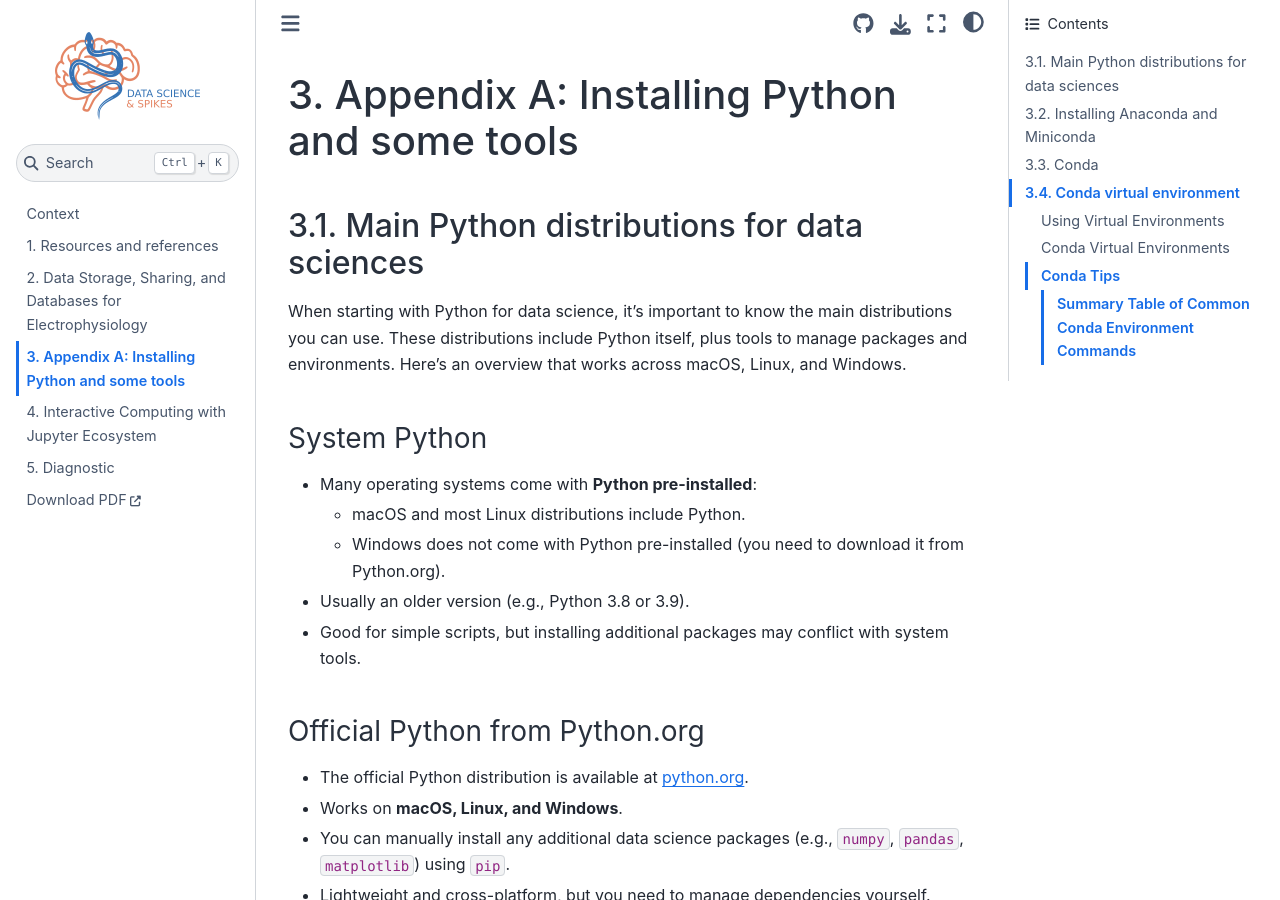
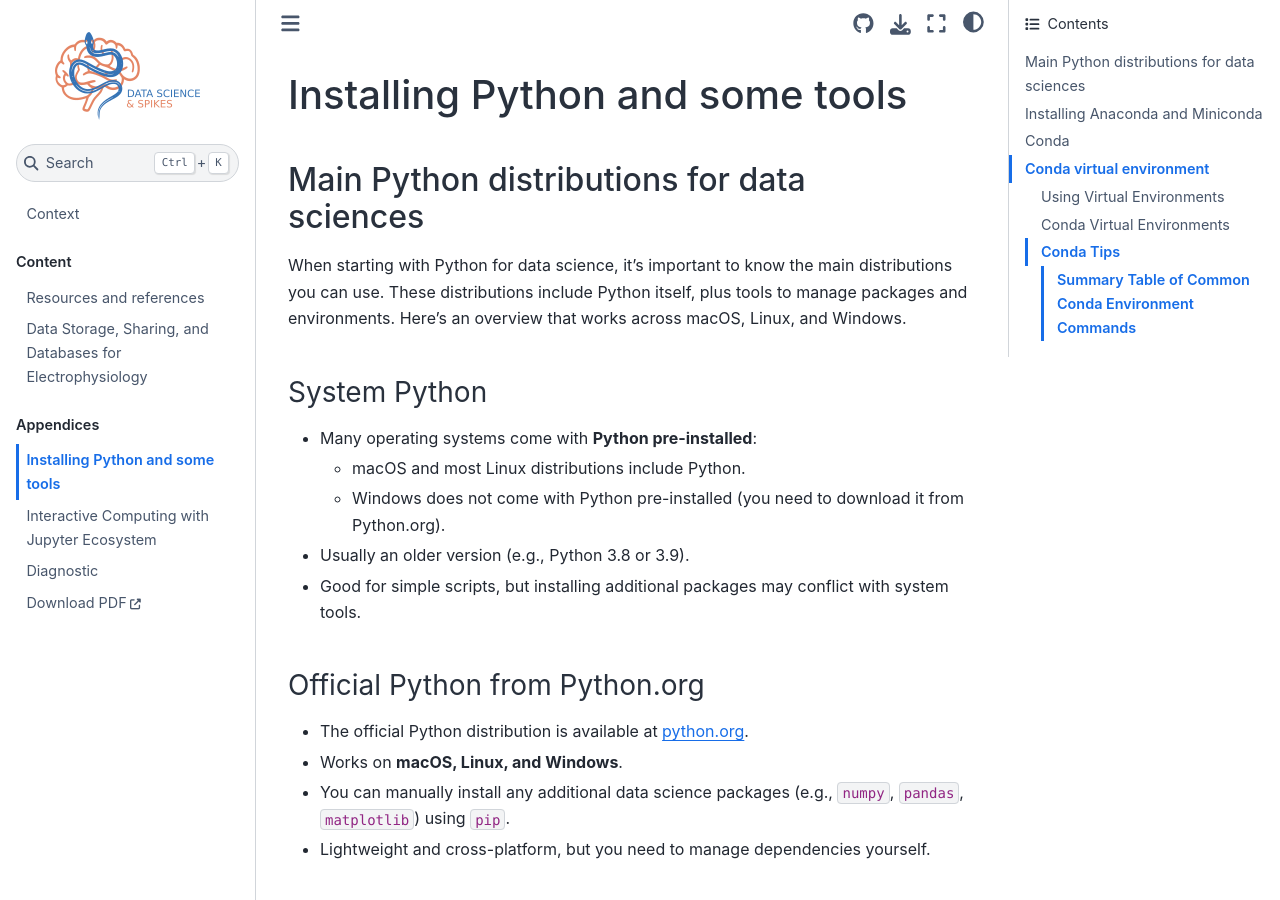
Before and after one commit to fabien-campillo/data-science-spikes, a Jupyter Book: the page built from A_installing_python.ipynb, in a window 1280 px wide and 900 px high. Built offline with Jupyter Book 1.0.4 settings and Sphinx 7.4.7 and the Sphinx Book theme 1.1.4, drawn with Linux system fonts in a browser that asks for light colours; part of the change alters nothing that is shown.

```diff
--- a/_toc.yml
+++ b/_toc.yml
@@ -1,14 +1,16 @@
 format: jb-book
 root: 1_context
-
 options:
-  numbered: 2   # ✅ this is the new place for numbering
-
-chapters:
-  - file: 2_resources
-  - file: 3_databases
-  - file: A_installing_python
-  - file: B_jupyter
-  - file: C_diagnostic
-  - title: Download PDF
-    url: https://fabien-campillo.github.io/data-science-spikes/Spikes-Data-Sciences.pdf
+  numbered: 2   # chapters start numbering from 2
+parts:
+  - caption: "Content"
+    chapters:
+    - file: 2_resources
+    - file: 3_databases
+  - caption: "Appendices"
+    chapters:
+    - file: A_installing_python
+    - file: B_jupyter
+    - file: C_diagnostic
+    - title: "Download PDF"
+      url: https://fabien-campillo.github.io/data-science-spikes/Spikes-Data-Sciences.pdf
```
Also changed, not shown: A_installing_python.ipynb, 2 other files.
